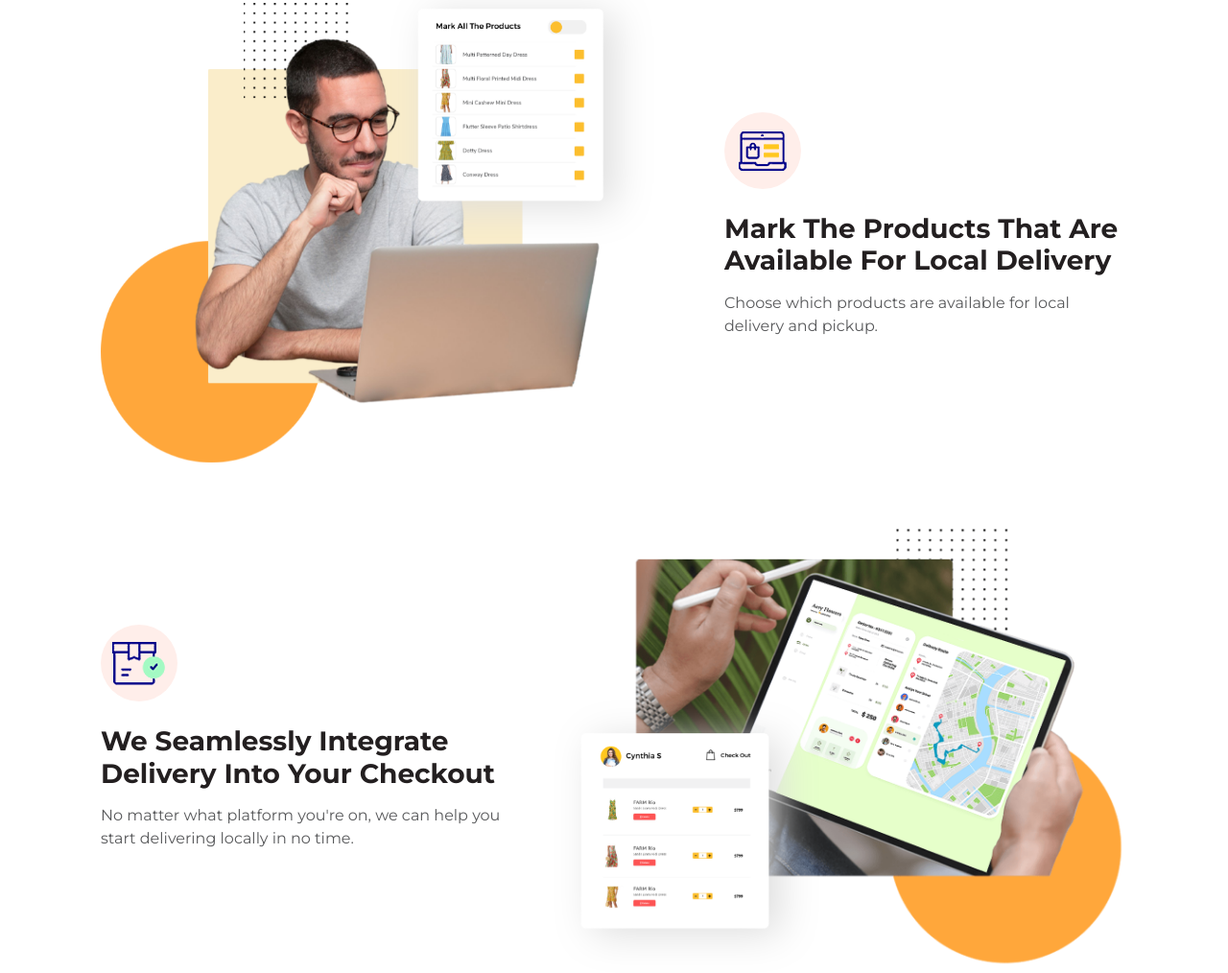
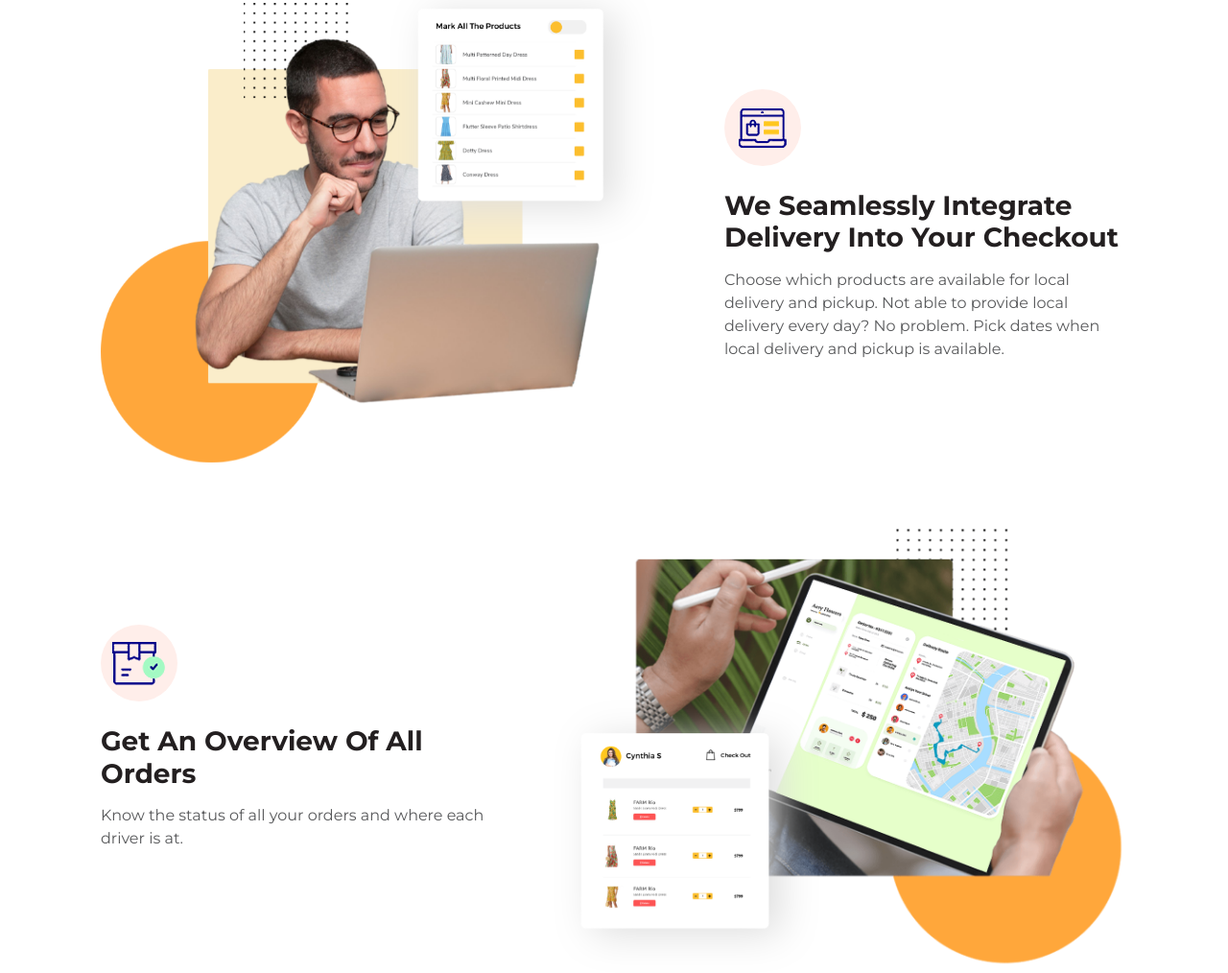
Before and after one commit to ritaroloff/lemondrop, a plain HTML site: page index.html in a window 1280 px wide. Shown: the part 1358-2372 px from the top of the page at 96% size. Drawn offline with nearby package versions, Linux system fonts and the light colour scheme.

Commit message:
changed copy

```diff
--- a/index.html
+++ b/index.html
@@ -189,7 +189,7 @@
               <div class="ft-ico">
                 <span><img src="assets/img/f-ico-1.png" alt="" /></span>
               </div>
-              <h3>Mark The Products That Are Available For Local Delivery</h3>
+              <h3>We Seamlessly Integrate Delivery Into Your Checkout</h3>
             </div>
             <div class="ft-img mgr">
               <img
@@ -208,9 +208,10 @@
               <div class="ft-ico">
                 <span><img src="assets/img/f-ico-1.png" alt="" /></span>
               </div>
-              <h3>Mark The Products That Are Available For Local Delivery</h3>
+              <h3>We Seamlessly Integrate Delivery Into Your Checkout</h3>
               <p>
-                Choose which products are available for local delivery and pickup.
+                Choose which products are available for local delivery and pickup. Not able to provide local delivery every day? No problem.
+                Pick dates when local delivery and pickup is available.
               </p>
             </div>
           </div>
@@ -221,9 +222,9 @@
               <div class="ft-ico">
                 <span><img src="assets/img/f-ico-2.png" alt="" /></span>
               </div>
-              <h3>We Seamlessly Integrate Delivery Into Your Checkout</h3>
+              <h3>Get An Overview Of All Orders</h3>
               <p>
-                No matter what platform you're on, we can help you start delivering locally in no time.
+                Know the status of all your orders and where each driver is at.
               </p>
             </div>
           </div>
@@ -232,7 +233,7 @@
               <div class="ft-ico">
                 <span><img src="assets/img/f-ico-2.png" alt="" /></span>
               </div>
-              <h3>We Seamlessly Integrate Delivery Into Your Checkout</h3>
+              <h3>Get An Overview Of All Orders</h3>
             </div>
 
             <div class="ft-img lft-sp">
@@ -287,7 +288,7 @@
               <div class="ft-ico">
                 <span><img src="assets/img/f-ico-4.png" alt="" /></span>
               </div>
-              <h3>We Take Your Products To Their Doorstep</h3>
+              <h3>Get Your Products To Their Doorstep</h3>
               <p>
                 Use your own drivers or let us integrate a third-party system to help you!
               </p>
```
